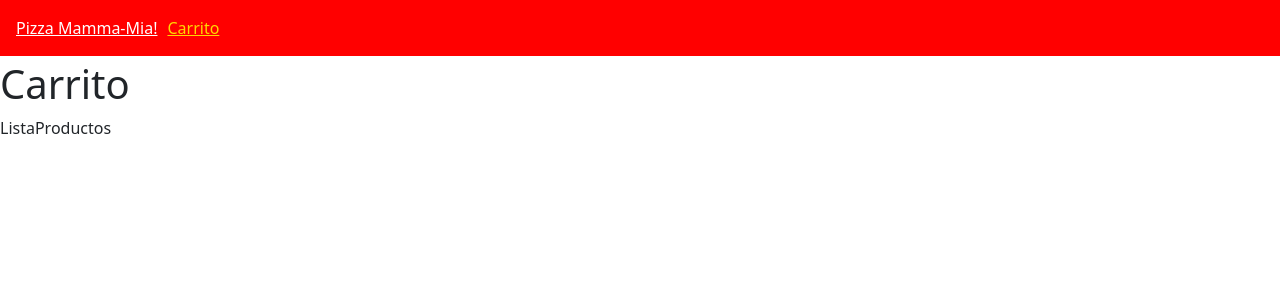
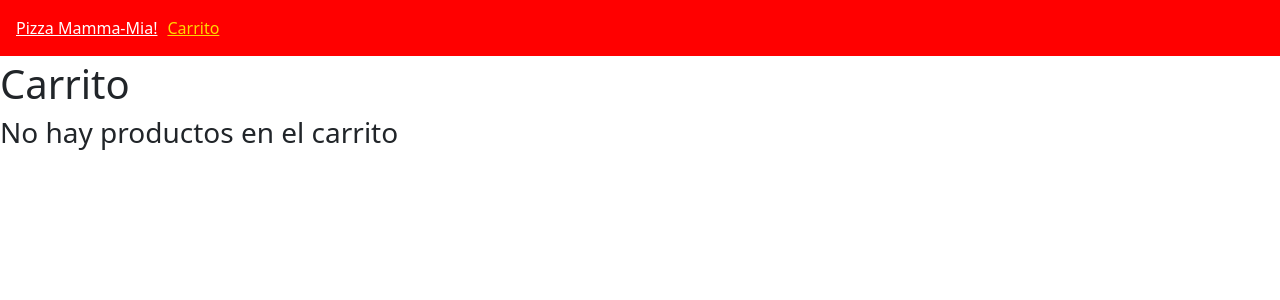
Before and after one commit to sebavegap/pizza-mammamia, a React (Create React App) app: page /carrito in a window 1280 px wide. Shown: the top 300 px of the page. Built offline with nearby package versions, Linux system fonts and the light colour scheme.

Commit message:
mensaje lista

```diff
--- a/src/components/ListaProductos.jsx
+++ b/src/components/ListaProductos.jsx
@@ -1,12 +1,31 @@
 import React from 'react'
+//import del contexto
+import MyContext from '../Context'
+
+//import de los hooks
+import { useContext } from 'react'
 
 
 const ListaProductos = () => {
 
+  //consumimos el contexto
+  const { datosCarrito, setdatosCarrito } = useContext(MyContext)
+
+// si no hay productos en el carrito, mostrar mensaje
+if (datosCarrito.length === 0) {
+  return (
+    <div>
+      <h3>No hay productos en el carrito</h3>
+    </div>
+  )
+}
 
 
   return (
     <div>ListaProductos</div>
+    /* retornamos una lista con los productos en datosCarrito */
+
+
   )
 }
 
```
